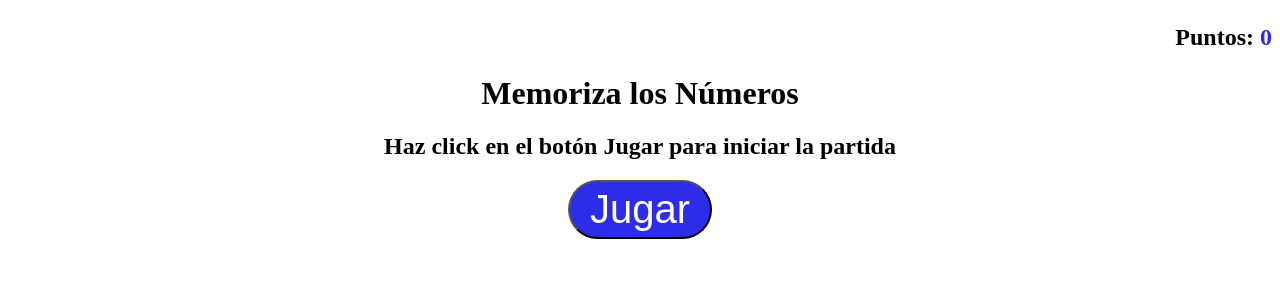
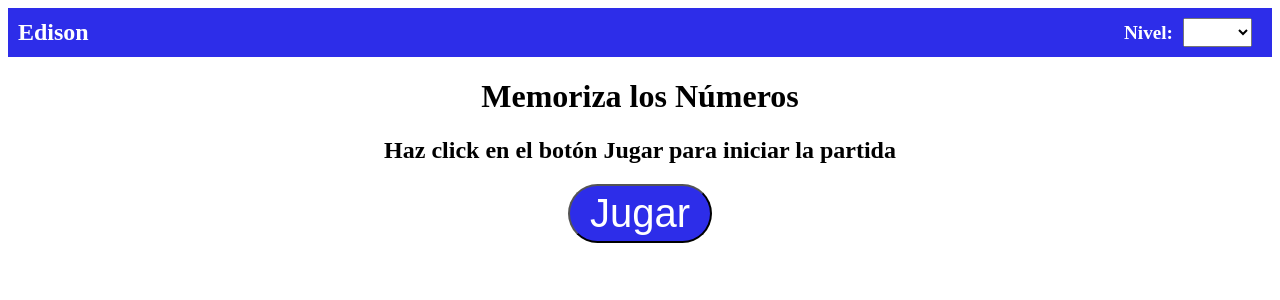
Before and after one commit to uosip312/memory-cards, an Angular app: page /game in a window 1280 px wide. Shown: the top 300 px of the page. Built offline with nearby package versions, Linux system fonts and the light colour scheme.

Commit message:
feat(header): generar componente header, utilidades y crear diseno base

```diff
--- a/src/app/pages/game/game.component.html
+++ b/src/app/pages/game/game.component.html
@@ -1,6 +1,7 @@
-<p class="puntos">Puntos: <span>{{puntos}}</span></p>
+<app-header></app-header>
 <h1>Memoriza los Números</h1>
 <div *ngIf="(arregloNumeros.length >= 1) else iniciarJuego">
+    <p class="puntos">Puntos: <span>{{puntos}}</span></p>
     <h2 *ngIf="numeroParaAdivinar">¿Dónde está el número: {{numeroParaAdivinar}}?</h2>
     <div class="center-container">
         <app-number-list
--- /dev/null
+++ b/src/app/shared/header/header.component.html
@@ -0,0 +1,11 @@
+<nav class="header-nav">
+    <div class="left-section">
+        <span class="jugador">{{jugador}}</span>
+    </div>
+    <div class="right-section">
+    <label>Nivel:</label>
+      <select [(ngModel)]="nivel">
+        <option *ngFor="let nivel of listaNiveles" [value]="nivel.valor">{{nivel.texto}}</option>
+      </select>
+    </div>
+</nav>
--- /dev/null
+++ b/src/app/shared/header/header.component.scss
@@ -0,0 +1,34 @@
+.header-nav {
+    display: flex;
+    justify-content: space-between;
+    align-items: center;
+    padding: 10px;
+    background-color: #2d2de9;
+    color: #fff;
+}
+
+.left-section {
+    display: flex;
+    align-items: center;
+}
+
+.right-section {
+    display: flex;
+    align-items: center;
+}
+
+.jugador {
+    font-weight: bold;
+    font-size: x-large;
+}
+
+label {
+    margin-right: 10px;
+    font-weight: bold;
+    font-size: larger;
+}
+
+select {
+    padding: 5px;
+    margin-right: 10px;
+}
--- /dev/null
+++ b/src/app/shared/header/header.component.ts
@@ -0,0 +1,20 @@
+import { Component, OnInit } from '@angular/core';
+import { Niveles } from 'src/app/utils/lista-niveles';
+import { Nivel } from 'src/app/utils/nivel.interface';
+
+@Component({
+  selector: 'app-header',
+  templateUrl: './header.component.html',
+  styleUrls: ['./header.component.scss']
+})
+export class HeaderComponent implements OnInit {
+  public jugador: string = 'Edison';
+  public listaNiveles: Nivel[] = Niveles;
+  public nivel!: Nivel;
+
+  constructor() { }
+
+  ngOnInit(): void {
+  }
+
+}
--- /dev/null
+++ b/src/app/utils/lista-niveles.ts
@@ -0,0 +1,7 @@
+import { Nivel } from "./nivel.interface";
+
+export const Niveles: Nivel[] = [
+    {valor: 'b', texto: 'Bajo', tiempo: 10000, puntos: 10},
+    {valor: 'm', texto: 'Medio', tiempo: 5000, puntos: 20},
+    {valor: 'a', texto: 'Alto', tiempo: 2000, puntos: 30}
+]
--- /dev/null
+++ b/src/app/utils/nivel.interface.ts
@@ -0,0 +1,6 @@
+export interface Nivel {
+    valor: string;
+    texto: string;
+    tiempo: number;
+    puntos: number;
+}
```
Also changed, not shown: src/app/shared/shared.module.ts (+8 -3 lines), 1 other file (tests, documents, lock files or other folders).
